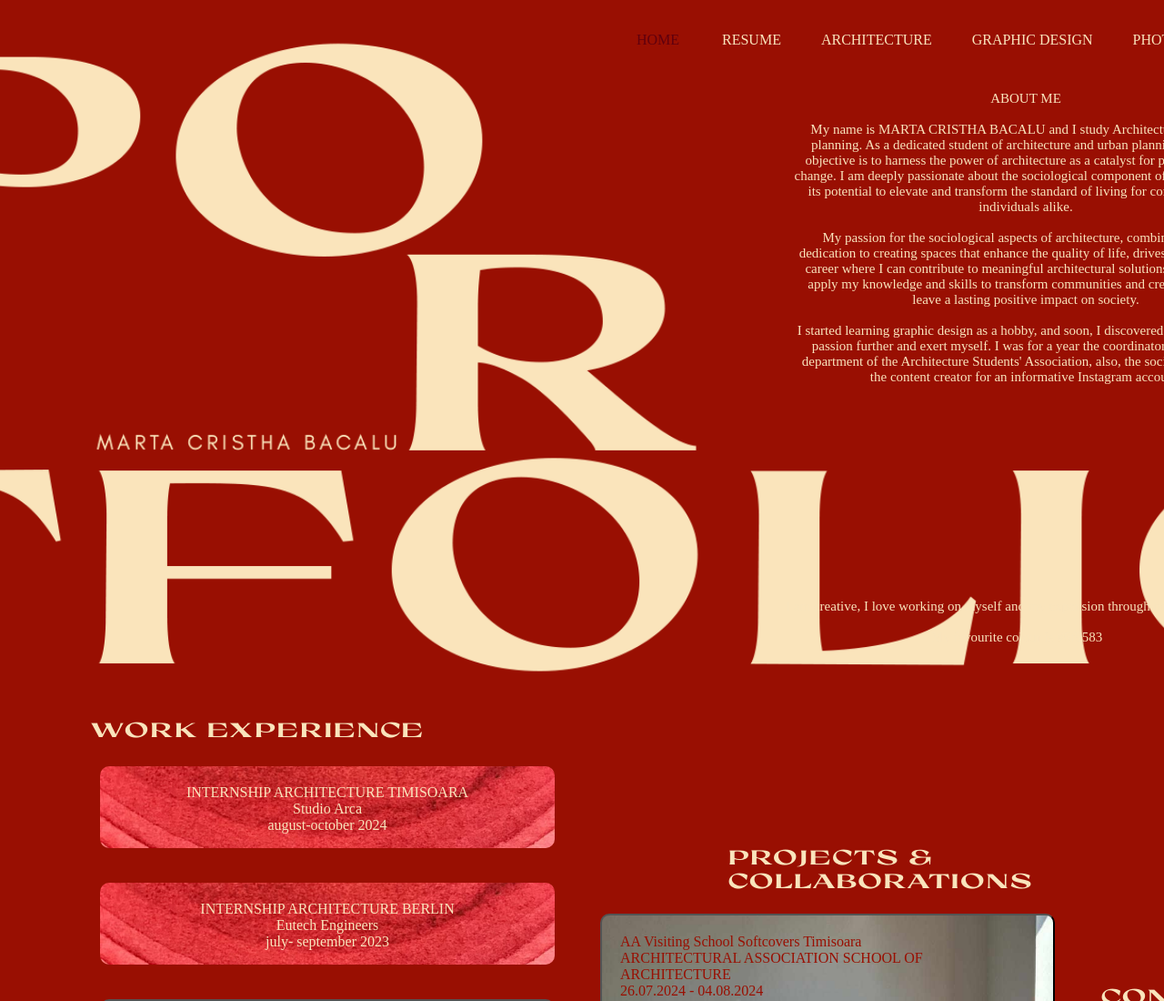
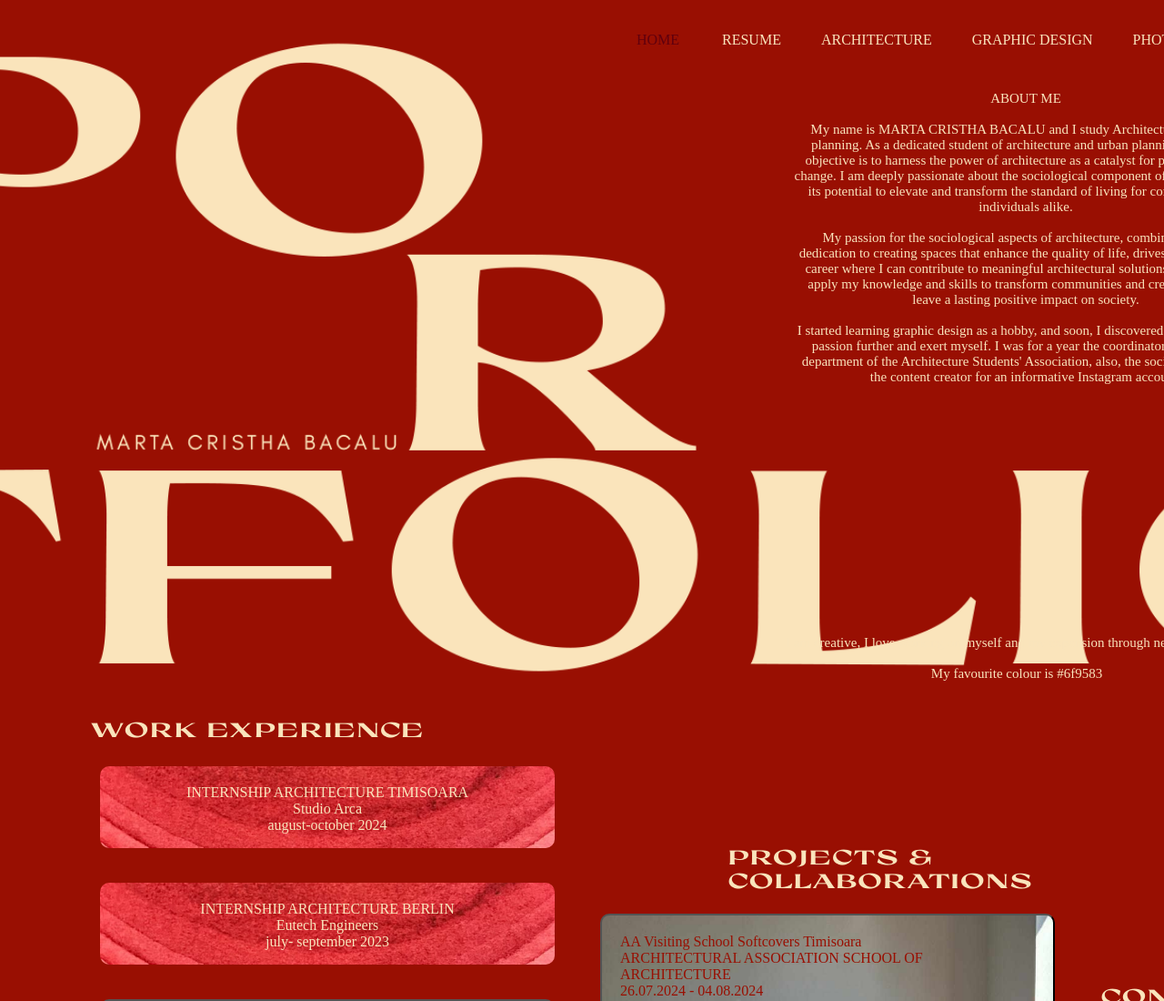
Before and after one commit to bacalu/PORTFOLIO, a plain HTML site: page index.html in a window 1280 px wide. Shown: the top 1100 px of the page at 91% size. Drawn offline with Linux system fonts and the light colour scheme; grey boxes are pictures that could not be loaded; a script that the page names is missing.

Commit message:
Update style.css

```diff
--- a/style.css
+++ b/style.css
@@ -386,7 +386,7 @@ body{
 }
 .paragraf-text2{
     position: absolute;
-    top: 548px;
+    top: 588px;
     left:828px;
     width: 510px;
     height: 200px;
```
